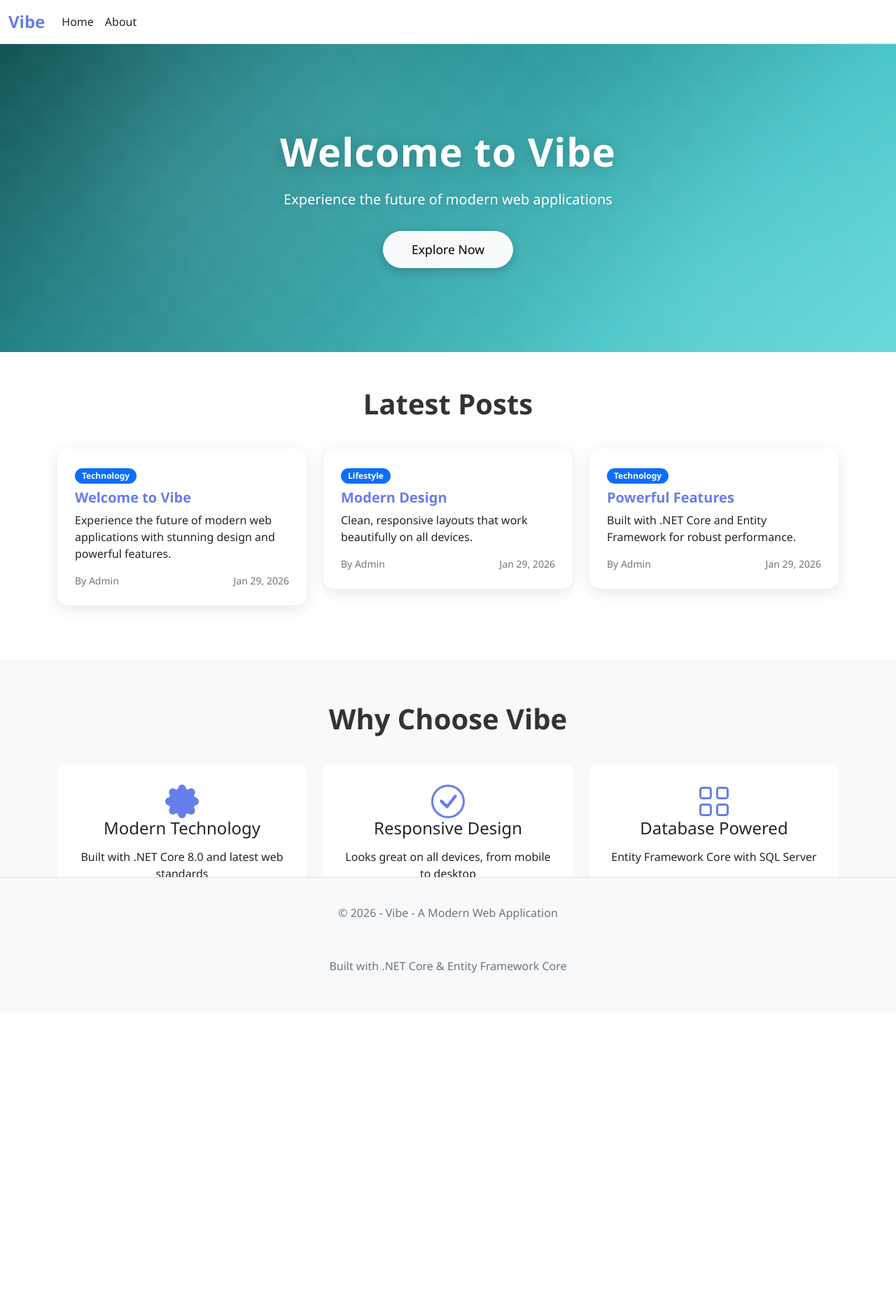
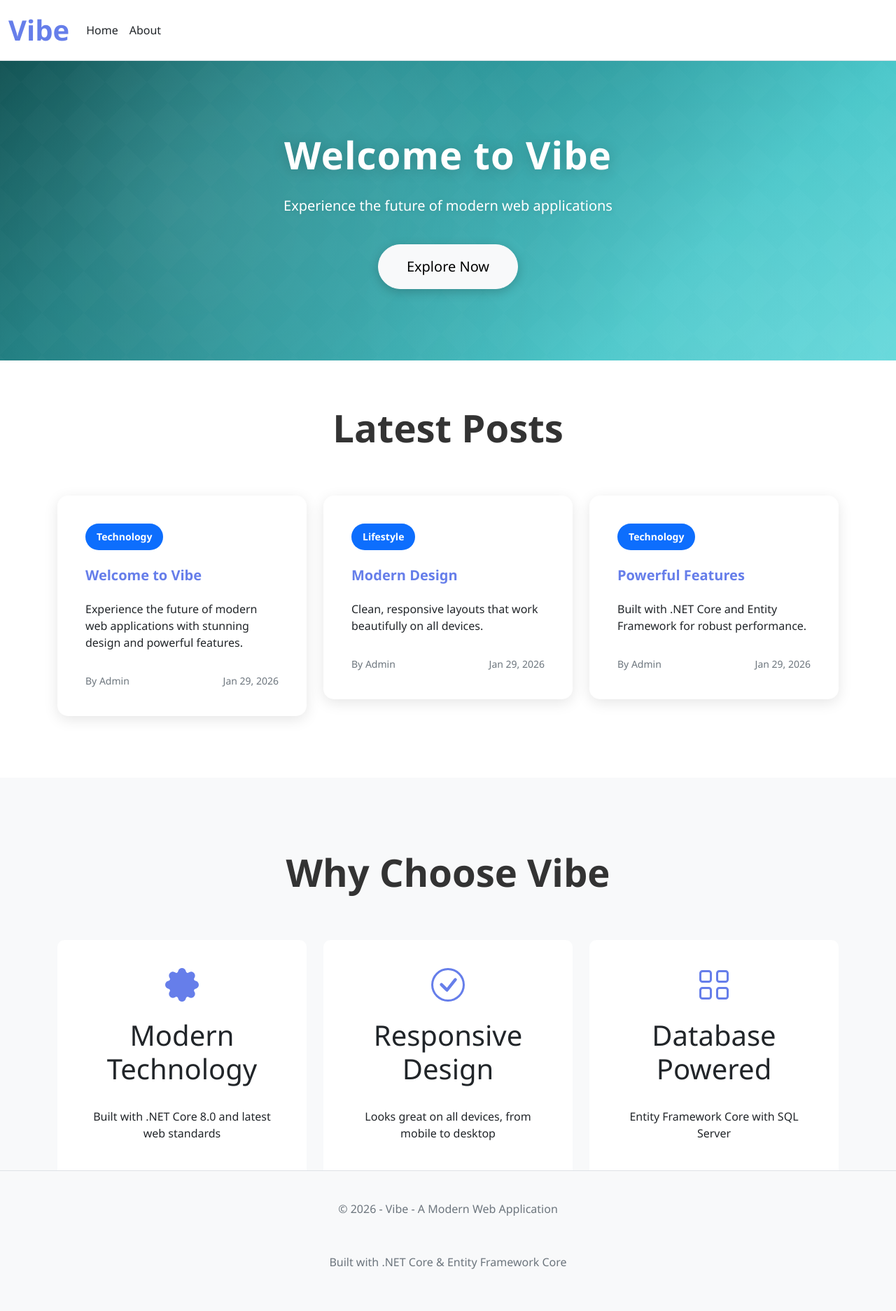
Before and after one commit to entaneerxi/Vibe-Mock, an ASP.NET Core app: page / in a window 1280 px wide. Shown: the whole page at 70% size. Before the commit the page ends 1390 px from the top, so only its background shows below. Run offline with ASP.NET Core 8, Linux system fonts and the light colour scheme; data comes from the database, SQL or seed files in the repository; style sheets or scripts are compiled from the project's sources.

Commit message:
Modernize CSS with custom properties, fluid typography, and modern features
Co-authored-by: entaneerxi <8053414+entaneerxi@users.noreply.github.com>

```diff
--- a/VibeMock/wwwroot/css/site.css
+++ b/VibeMock/wwwroot/css/site.css
@@ -1,110 +1,159 @@
-html {
-  font-size: 14px;
-}
+/* Modern CSS Variables for theming and maintainability */
+:root {
+  /* Color Palette */
+  --color-primary: #667eea;
+  --color-secondary: #764ba2;
+  --color-spa-dark: #0a4d4e;
+  --color-spa-light: #64d8db;
+  --color-spa-mid-1: #1a7a7d;
+  --color-spa-mid-2: #2d9ca0;
+  --color-spa-mid-3: #48c6c9;
 
-@media (min-width: 768px) {
-  html {
-    font-size: 16px;
-  }
-}
+  /* Neutral Colors */
+  --color-bg-light: #f8f9fa;
+  --color-text-dark: #333;
+  --color-text-muted: #6c757d;
+  --color-white: #ffffff;
 
-.btn:focus, .btn:active:focus, .btn-link.nav-link:focus, .form-control:focus, .form-check-input:focus {
-  box-shadow: 0 0 0 0.1rem white, 0 0 0 0.25rem #258cfb;
+  /* Spacing Scale */
+  --space-xs: clamp(0.5rem, 1vw, 0.75rem);
+  --space-sm: clamp(0.75rem, 2vw, 1rem);
+  --space-md: clamp(1rem, 3vw, 1.5rem);
+  --space-lg: clamp(1.5rem, 4vw, 2.5rem);
+  --space-xl: clamp(2rem, 6vw, 4rem);
+  --space-2xl: clamp(3rem, 8vw, 7.5rem);
+
+  /* Typography Scale with fluid sizing */
+  --font-size-base: clamp(14px, 1vw + 0.5rem, 16px);
+  --font-size-sm: clamp(0.75rem, 0.8vw + 0.4rem, 0.875rem);
+  --font-size-lg: clamp(1.125rem, 1.2vw + 0.5rem, 1.25rem);
+  --font-size-xl: clamp(1.5rem, 2vw + 1rem, 2.5rem);
+  --font-size-2xl: clamp(2rem, 3vw + 1rem, 3.5rem);
+
+  /* Shadows */
+  --shadow-sm: 0 2px 10px rgba(0, 0, 0, 0.1);
+  --shadow-md: 0 5px 20px rgba(0, 0, 0, 0.1);
+  --shadow-lg: 0 10px 30px rgba(0, 0, 0, 0.15);
+  --shadow-btn: 0 4px 15px rgba(0, 0, 0, 0.2);
+  --shadow-btn-hover: 0 6px 20px rgba(0, 0, 0, 0.3);
+
+  /* Border Radius */
+  --radius-sm: 10px;
+  --radius-md: 15px;
+  --radius-lg: 20px;
+  --radius-full: 9999px;
+
+  /* Transitions */
+  --transition-base: 0.3s ease;
+  --transition-slow: 0.5s ease;
 }
 
 html {
+  font-size: var(--font-size-base);
   position: relative;
-  min-height: 100%;
+  min-block-size: 100%;
 }
 
 body {
-  margin-bottom: 60px;
+  margin-block-end: 60px;
   font-family: 'Segoe UI', Tahoma, Geneva, Verdana, sans-serif;
 }
 
-/* Hero Section */
+/* Modern button focus states */
+:is(.btn, .btn-link.nav-link, .form-control, .form-check-input):focus {
+  box-shadow: 0 0 0 0.1rem var(--color-white), 0 0 0 0.25rem #258cfb;
+}
+
+/* Modern Hero Section with CSS Variables and advanced features */
 .hero-section {
   position: relative;
-  background: linear-gradient(135deg, #0a4d4e 0%, #1a7a7d 25%, #2d9ca0 50%, #48c6c9 75%, #64d8db 100%);
-  color: white;
-  padding: 120px 0;
+  background: linear-gradient(
+    135deg,
+    var(--color-spa-dark) 0%,
+    var(--color-spa-mid-1) 25%,
+    var(--color-spa-mid-2) 50%,
+    var(--color-spa-mid-3) 75%,
+    var(--color-spa-light) 100%
+  );
+  color: var(--color-white);
+  padding-block: var(--space-2xl);
   text-align: center;
-  margin-bottom: 50px;
+  margin-block-end: var(--space-xl);
   overflow: hidden;
+  min-block-size: clamp(400px, 50vh, 600px);
+  display: grid;
+  place-items: center;
 }
 
+/* Modern gradient overlays using custom properties */
 .hero-section::before {
   content: '';
   position: absolute;
-  top: 0;
-  left: 0;
-  right: 0;
-  bottom: 0;
+  inset: 0;
   background-image:
-    radial-gradient(circle at 20% 50%, rgba(255, 255, 255, 0.1) 0%, transparent 50%),
-    radial-gradient(circle at 80% 80%, rgba(255, 255, 255, 0.08) 0%, transparent 50%),
-    radial-gradient(circle at 40% 20%, rgba(100, 216, 219, 0.2) 0%, transparent 50%);
+    radial-gradient(circle at 20% 50%, rgb(255 255 255 / 0.1) 0%, transparent 50%),
+    radial-gradient(circle at 80% 80%, rgb(255 255 255 / 0.08) 0%, transparent 50%),
+    radial-gradient(circle at 40% 20%, rgb(100 216 219 / 0.2) 0%, transparent 50%);
   pointer-events: none;
 }
 
 .hero-section::after {
   content: '';
   position: absolute;
-  top: 0;
-  left: 0;
-  right: 0;
-  bottom: 0;
+  inset: 0;
   background-image:
-    linear-gradient(45deg, rgba(255, 255, 255, 0.03) 25%, transparent 25%),
-    linear-gradient(-45deg, rgba(255, 255, 255, 0.03) 25%, transparent 25%),
-    linear-gradient(45deg, transparent 75%, rgba(255, 255, 255, 0.03) 75%),
-    linear-gradient(-45deg, transparent 75%, rgba(255, 255, 255, 0.03) 75%);
+    repeating-conic-gradient(
+      from 45deg,
+      rgb(255 255 255 / 0.03) 0deg 90deg,
+      transparent 90deg 180deg
+    );
   background-size: 60px 60px;
-  background-position: 0 0, 0 30px, 30px -30px, -30px 0px;
   opacity: 0.4;
   pointer-events: none;
 }
 
 .hero-section h1 {
-  font-size: 3.5rem;
+  font-size: var(--font-size-2xl);
   font-weight: 700;
-  margin-bottom: 20px;
+  margin-block-end: var(--space-md);
   animation: fadeInUp 1s ease-out;
   position: relative;
   z-index: 1;
-  text-shadow: 0 2px 20px rgba(0, 0, 0, 0.2);
-  letter-spacing: 1px;
+  text-shadow: 0 2px 20px rgb(0 0 0 / 0.2);
+  letter-spacing: 0.02em;
 }
 
 .hero-section p {
-  font-size: 1.25rem;
-  margin-bottom: 30px;
+  font-size: var(--font-size-lg);
+  margin-block-end: var(--space-lg);
   opacity: 0.95;
   animation: fadeInUp 1s ease-out 0.2s both;
   position: relative;
   z-index: 1;
-  text-shadow: 0 1px 10px rgba(0, 0, 0, 0.15);
+  text-shadow: 0 1px 10px rgb(0 0 0 / 0.15);
+  max-inline-size: 60ch;
+  margin-inline: auto;
 }
 
 .hero-section .btn {
-  padding: 12px 40px;
-  font-size: 1.1rem;
-  border-radius: 30px;
+  padding-block: clamp(0.75rem, 1.5vw, 1rem);
+  padding-inline: clamp(2rem, 4vw, 2.5rem);
+  font-size: var(--font-size-lg);
+  border-radius: var(--radius-full);
   animation: fadeInUp 1s ease-out 0.4s both;
   position: relative;
   z-index: 1;
-  box-shadow: 0 4px 15px rgba(0, 0, 0, 0.2);
-  transition: transform 0.3s ease, box-shadow 0.3s ease;
+  box-shadow: var(--shadow-btn);
+  transition: transform var(--transition-base), box-shadow var(--transition-base);
 }
 
-.hero-section .btn:hover,
-.hero-section .btn:focus {
+:is(.hero-section .btn:hover, .hero-section .btn:focus) {
   transform: translateY(-2px);
-  box-shadow: 0 6px 20px rgba(0, 0, 0, 0.3);
+  box-shadow: var(--shadow-btn-hover);
 }
 
 .hero-section .btn:focus {
-  outline: 3px solid rgba(255, 255, 255, 0.9);
+  outline: 3px solid rgb(255 255 255 / 0.9);
   outline-offset: 2px;
 }
 
@@ -119,80 +168,90 @@ body {
   }
 }
 
-/* Cards */
+/* Modern Cards with CSS Grid and aspect-ratio */
 .card-custom {
   border: none;
-  border-radius: 15px;
-  box-shadow: 0 5px 20px rgba(0,0,0,0.1);
-  transition: transform 0.3s ease, box-shadow 0.3s ease;
+  border-radius: var(--radius-md);
+  box-shadow: var(--shadow-md);
+  transition: transform var(--transition-base), box-shadow var(--transition-base);
   overflow: hidden;
-  margin-bottom: 30px;
+  margin-block-end: var(--space-lg);
+  display: grid;
+  grid-template-rows: auto 1fr;
 }
 
 .card-custom:hover {
   transform: translateY(-10px);
-  box-shadow: 0 10px 30px rgba(0,0,0,0.15);
+  box-shadow: var(--shadow-lg);
 }
 
 .card-custom img {
-  height: 200px;
+  block-size: 200px;
   object-fit: cover;
+  aspect-ratio: 16 / 9;
 }
 
 .card-custom .card-body {
-  padding: 25px;
+  padding: var(--space-lg);
+  display: grid;
+  gap: var(--space-sm);
 }
 
 .card-custom .card-title {
   font-weight: 600;
-  color: #667eea;
+  color: var(--color-primary);
 }
 
 .card-custom .badge {
-  font-size: 0.75rem;
-  padding: 5px 10px;
-  border-radius: 20px;
+  font-size: var(--font-size-sm);
+  padding-block: var(--space-xs);
+  padding-inline: var(--space-sm);
+  border-radius: var(--radius-lg);
+  width: fit-content;
 }
 
-/* Navigation */
+/* Modern Navigation */
 .navbar {
-  box-shadow: 0 2px 10px rgba(0,0,0,0.1);
+  box-shadow: var(--shadow-sm);
 }
 
 .navbar-brand {
   font-weight: 700;
-  font-size: 1.5rem;
-  color: #667eea !important;
+  font-size: var(--font-size-xl);
+  color: var(--color-primary) !important;
 }
 
-/* Footer */
+/* Footer with logical properties */
 .footer {
-  background-color: #f8f9fa;
-  padding: 20px 0;
+  background-color: var(--color-bg-light);
+  padding-block: var(--space-md);
 }
 
-/* Sections */
+/* Modern Section Titles */
 .section-title {
-  font-size: 2.5rem;
+  font-size: var(--font-size-2xl);
   font-weight: 700;
-  margin-bottom: 40px;
+  margin-block-end: var(--space-xl);
   text-align: center;
-  color: #333;
+  color: var(--color-text-dark);
 }
 
-/* Features Section */
+/* Features Section with CSS Grid */
 .features-section {
-  padding: 60px 0;
-  background-color: #f8f9fa;
+  padding-block: var(--space-2xl);
+  background-color: var(--color-bg-light);
 }
 
 .feature-box {
   text-align: center;
-  padding: 30px;
-  background: white;
-  border-radius: 10px;
-  margin-bottom: 20px;
-  transition: transform 0.3s ease;
+  padding: var(--space-lg);
+  background: var(--color-white);
+  border-radius: var(--radius-sm);
+  margin-block-end: var(--space-md);
+  transition: transform var(--transition-base);
+  display: grid;
+  gap: var(--space-md);
+  place-items: center;
 }
 
 .feature-box:hover {
@@ -200,23 +259,52 @@ body {
 }
 
 .feature-box i {
-  font-size: 3rem;
-  color: #667eea;
-  margin-bottom: 20px;
+  font-size: clamp(2rem, 4vw, 3rem);
+  color: var(--color-primary);
 }
 
 .feature-box h3 {
-  font-size: 1.5rem;
-  margin-bottom: 15px;
+  font-size: var(--font-size-xl);
 }
 
-/* Responsive */
-@media (max-width: 768px) {
+/* Modern Responsive with container queries fallback */
+@container (max-width: 768px) {
   .hero-section h1 {
-    font-size: 2.5rem;
+    font-size: var(--font-size-xl);
   }
 
   .hero-section p {
-    font-size: 1rem;
+    font-size: var(--font-size-base);
   }
 }
+
+/* Fallback for browsers without container query support */
+@supports not (container-type: inline-size) {
+  @media (max-width: 768px) {
+    .hero-section h1 {
+      font-size: var(--font-size-xl);
+    }
+
+    .hero-section p {
+      font-size: var(--font-size-base);
+    }
+  }
+}
+
+/* Modern utility for smooth scrolling */
+@media (prefers-reduced-motion: no-preference) {
+  html {
+    scroll-behavior: smooth;
+  }
+}
+
+/* Respect user's motion preferences */
+@media (prefers-reduced-motion: reduce) {
+  *,
+  *::before,
+  *::after {
+    animation-duration: 0.01ms !important;
+    animation-iteration-count: 1 !important;
+    transition-duration: 0.01ms !important;
+  }
+}
```
